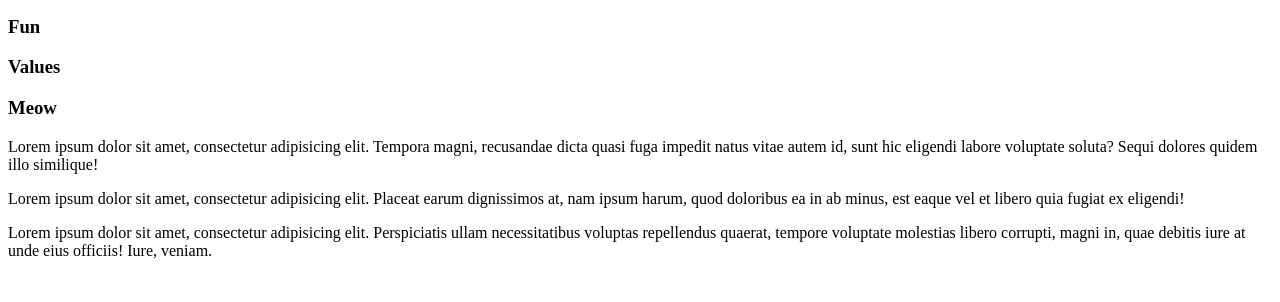
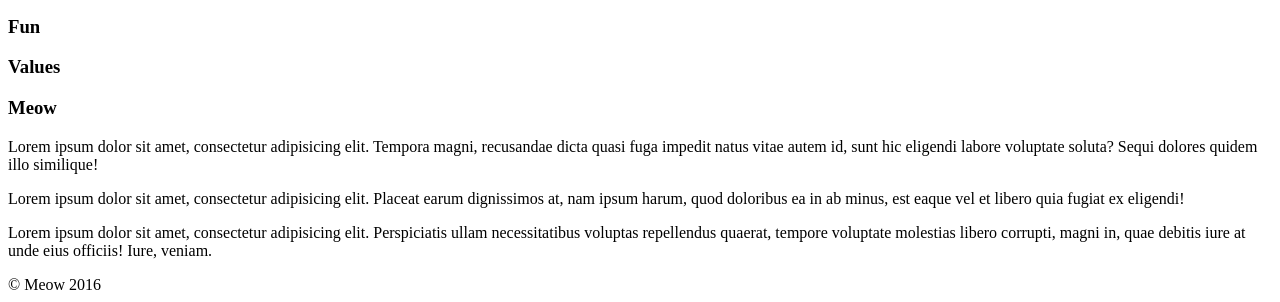
Before and after one commit to DocPrior/copycat-assignment, a plain HTML site: page index.html in a window 1280 px wide. Shown: the part 3162-3464 px from the top of the page. Before the commit the page ends 3438 px from the top, so only its background shows below. Drawn offline with Linux system fonts and the light colour scheme.

Commit message:
finish html markup

```diff
--- a/index.html
+++ b/index.html
@@ -93,7 +93,6 @@
           eius officiis! Iure, veniam.</p>
       </section>
     </main>
-
-
+    <footer>&copy; Meow 2016</footer>
   </body>
 </html>
```
